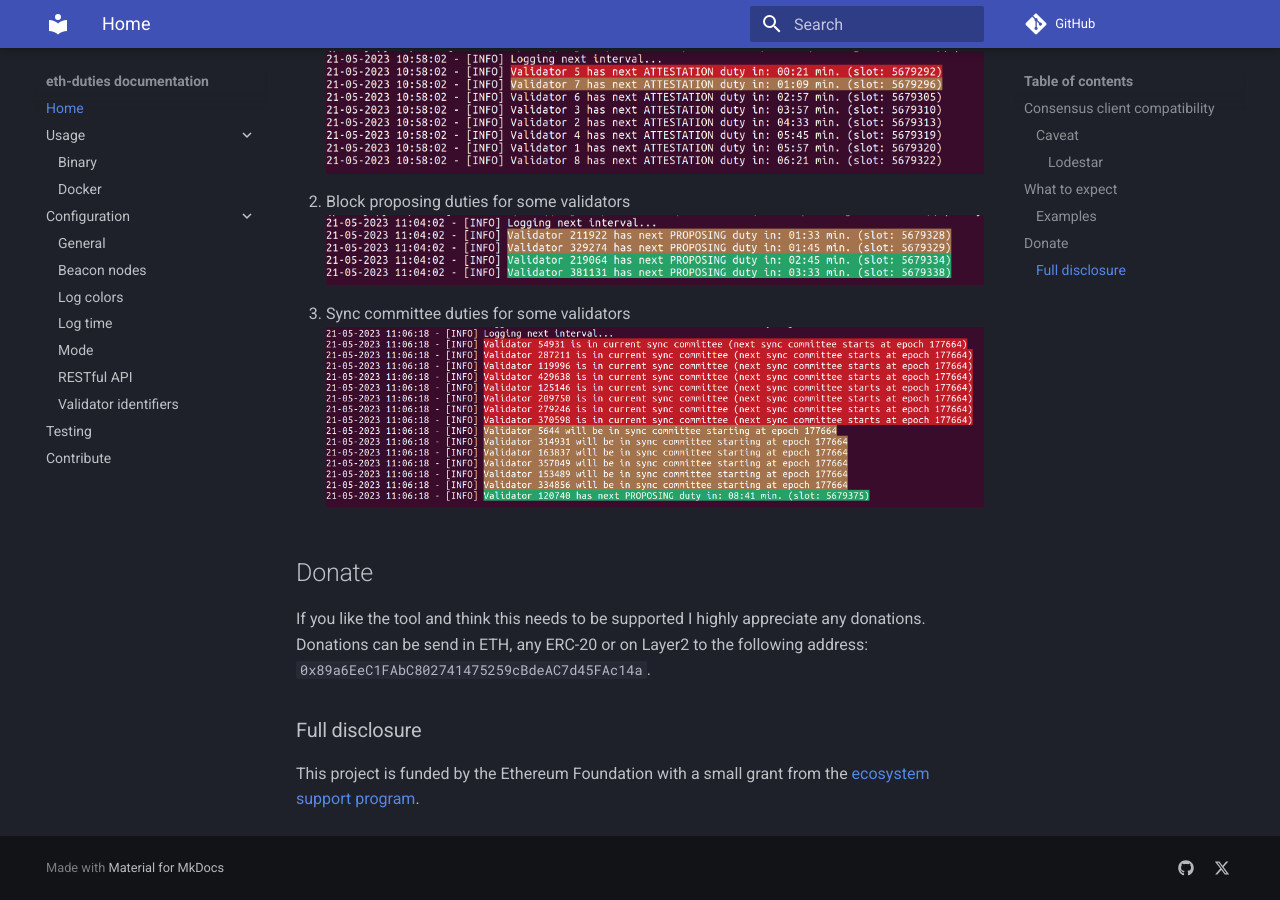
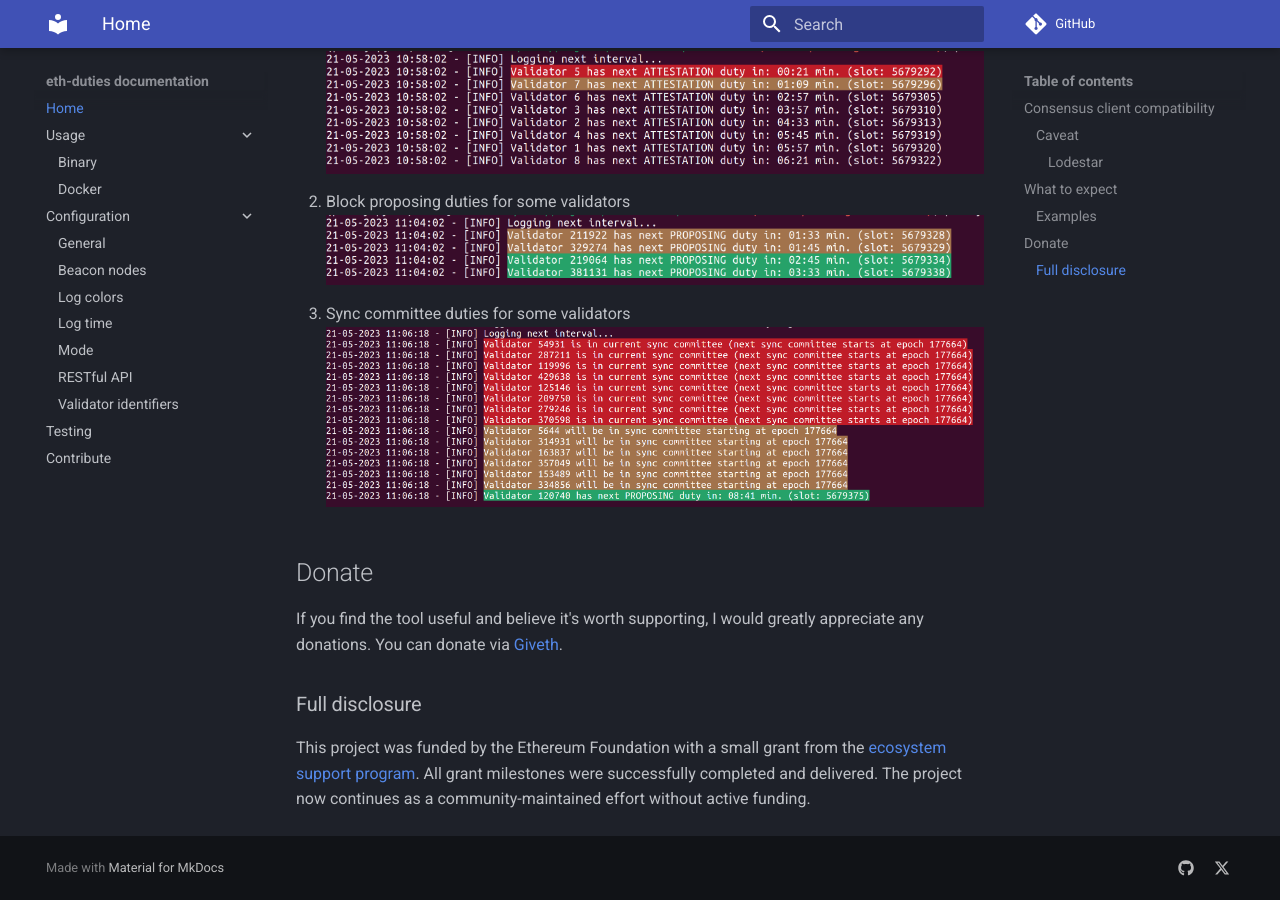
Before and after one commit to TobiWo/eth-duties, an MkDocs documentation site: the page built from docs/index.md, in a window 1280 px wide and 900 px high, scrolled down 1582 px. Built offline with MkDocs 1.6.1 and Material for MkDocs 9.7.7, drawn with Linux system fonts in a browser that asks for light colours; emoji names are drawn with the system emoji font; comment, search, counter and statistics services are not loaded.

Commit message:
docs(general): Update funding and donation information
* Update mkdocs
* Add documentation deployment workflow

```diff
--- a/docs/index.md
+++ b/docs/index.md
@@ -43,8 +43,8 @@
 
 ## Donate
 
-If you like the tool and think this needs to be supported I highly appreciate any donations. Donations can be send in ETH, any ERC-20 or on Layer2 to the following address: `0x89a6EeC1FAbC802741475259cBdeAC7d45FAc14a`.
+If you find the tool useful and believe it's worth supporting, I would greatly appreciate any donations. You can donate via [Giveth](https://giveth.io/project/eth-duties).
 
 ### Full disclosure
 
-This project is funded by the Ethereum Foundation with a small grant from the [ecosystem support program](https://esp.ethereum.foundation/applicants/small-grants=).
+This project was funded by the Ethereum Foundation with a small grant from the [ecosystem support program](https://esp.ethereum.foundation/applicants/small-grants=). All grant milestones were successfully completed and delivered. The project now continues as a community-maintained effort without active funding.
--- a/requirements.txt
+++ b/requirements.txt
@@ -1 +1 @@
-mkdocs-material == 9.4.9
+mkdocs-material == 9.6.21
```
Also changed, not shown: 1 other file.
